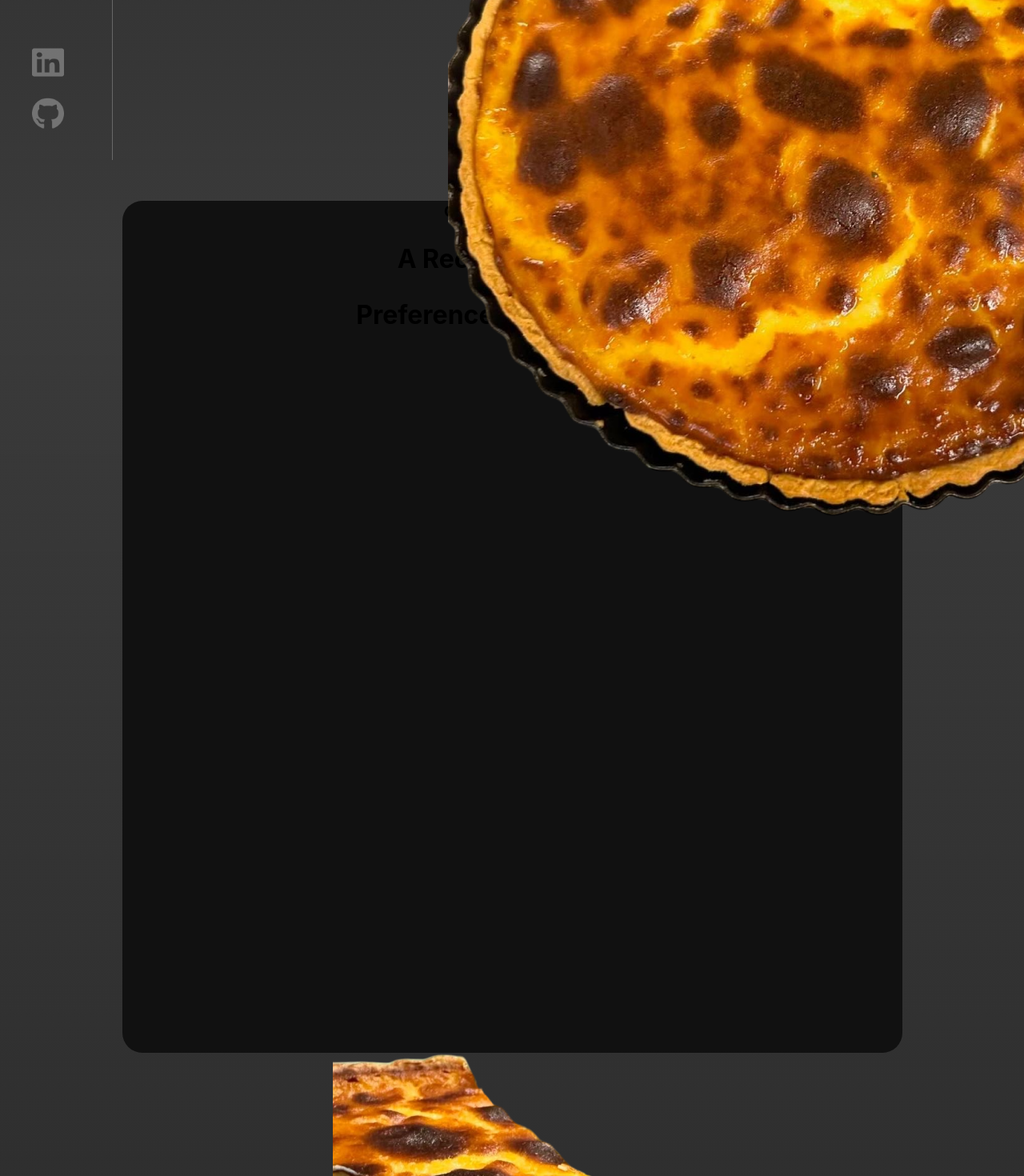
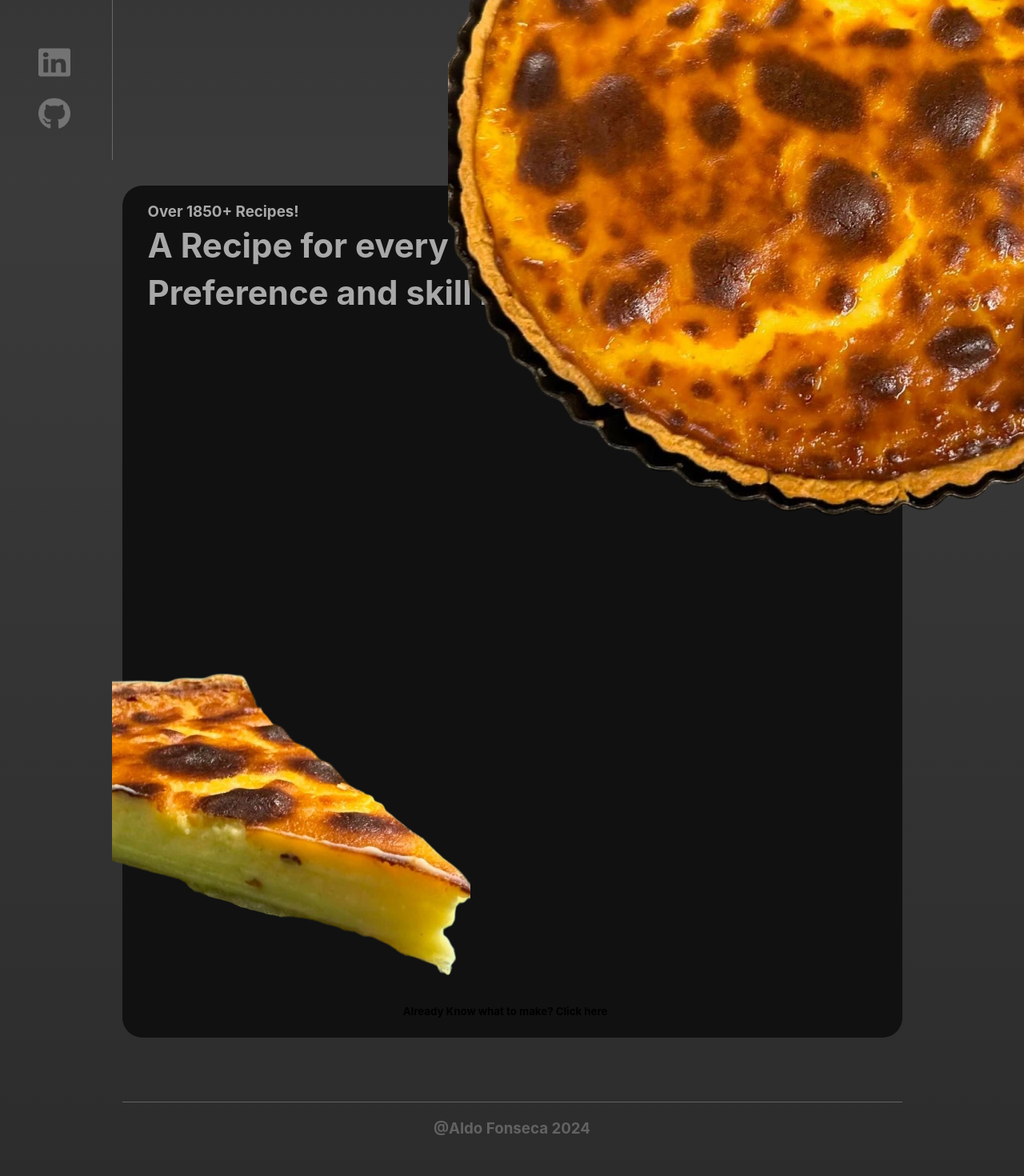
Before and after one commit to Alto0327/Recipe-app, a React (Vite) app: page / in a window 1280 px wide. Shown: the part 600-2070 px from the top of the page at 80% size. Built offline with nearby package versions, Linux system fonts and the light colour scheme.

Commit message:
Added all Static Components to HomePage

```diff
--- a/src/Layout/Footer.jsx
+++ b/src/Layout/Footer.jsx
@@ -1,6 +1,10 @@
 function Footer(){
     return(
     <>
+        <div className="Footer">
+
+        <h3>@Aldo Fonseca 2024</h3>
+        </div>
     </>
     )
 }
--- a/src/Layout/Layout.css
+++ b/src/Layout/Layout.css
@@ -23,7 +23,7 @@ nav {
 }
 
 .nav-links li{
-    width:25px;
+    padding-left: 0.5rem;
     display: flex;
 }
 
@@ -44,3 +44,13 @@ nav {
 .nav-links li:last-child {
     padding-bottom: 0px;
 }
+
+
+/*-------------FOOOTER-------------*/
+
+.Footer{
+    border-top: 1px solid;
+    border-color: rgba(152,152,152,0.5);
+    margin-top: 5rem;
+    color: rgba(152,152,152,0.5);
+}
--- a/src/Pages/HomePage/HomePage.css
+++ b/src/Pages/HomePage/HomePage.css
@@ -2,6 +2,7 @@
     position: absolute;
     right: 0;
     top: 20rem;
+    z-index: 3;
 }
 
 .Welcome-page{
@@ -27,6 +28,10 @@
     font-size: 48px;
 }
 
+.TitleCard h5{
+    padding-left: 1rem;
+}
+
 .searchBar{
     margin-top: 2rem;
     background-color: #A8A8A8;
@@ -43,3 +48,40 @@
 .searchBar h3 {
     padding-left: 1.2rem;
 }
+
+
+/*------------ Scrolling section --------------------*/
+.scrolling-recipes{
+    position: relative;
+    z-index: 1;
+
+}
+.scroll-header{
+    display: flex;
+    flex-direction: column;
+    align-items: flex-start;
+    padding-left: 2rem;
+    color: #A8A8A8;
+}
+
+.scroll-header h1{
+    font-size: 42px;
+    margin-bottom: -2rem;
+}
+
+.scroll-header h3{
+    margin-bottom: -2rem;
+}
+
+.LeftsidePie{
+    position: absolute;
+    left: 140px;
+    top: 90rem;
+    z-index: 2;
+}
+
+.Scroll-Footer{
+    position: absolute;
+    bottom: 0;
+    right: 23rem;
+}
--- a/src/Pages/HomePage/HomePage.jsx
+++ b/src/Pages/HomePage/HomePage.jsx
@@ -22,10 +22,12 @@ function HomePage(){
             <div className="scrolling-recipes">
 
                 <div className="scroll-header">
-                    <h3>Over 1850 Recipes</h3>
+                    <h3>Over 1850+ Recipes!</h3>
                     <h1>A Recipe for every</h1>
                     <h1>Preference and skill level</h1>
                 </div>
+
+                    <h5 className="Scroll-Footer">Already Know what to make? Click here</h5>
             </div>
             <img src={pieslice} alt="Pie slice" className="LeftsidePie" />
         </>
```
